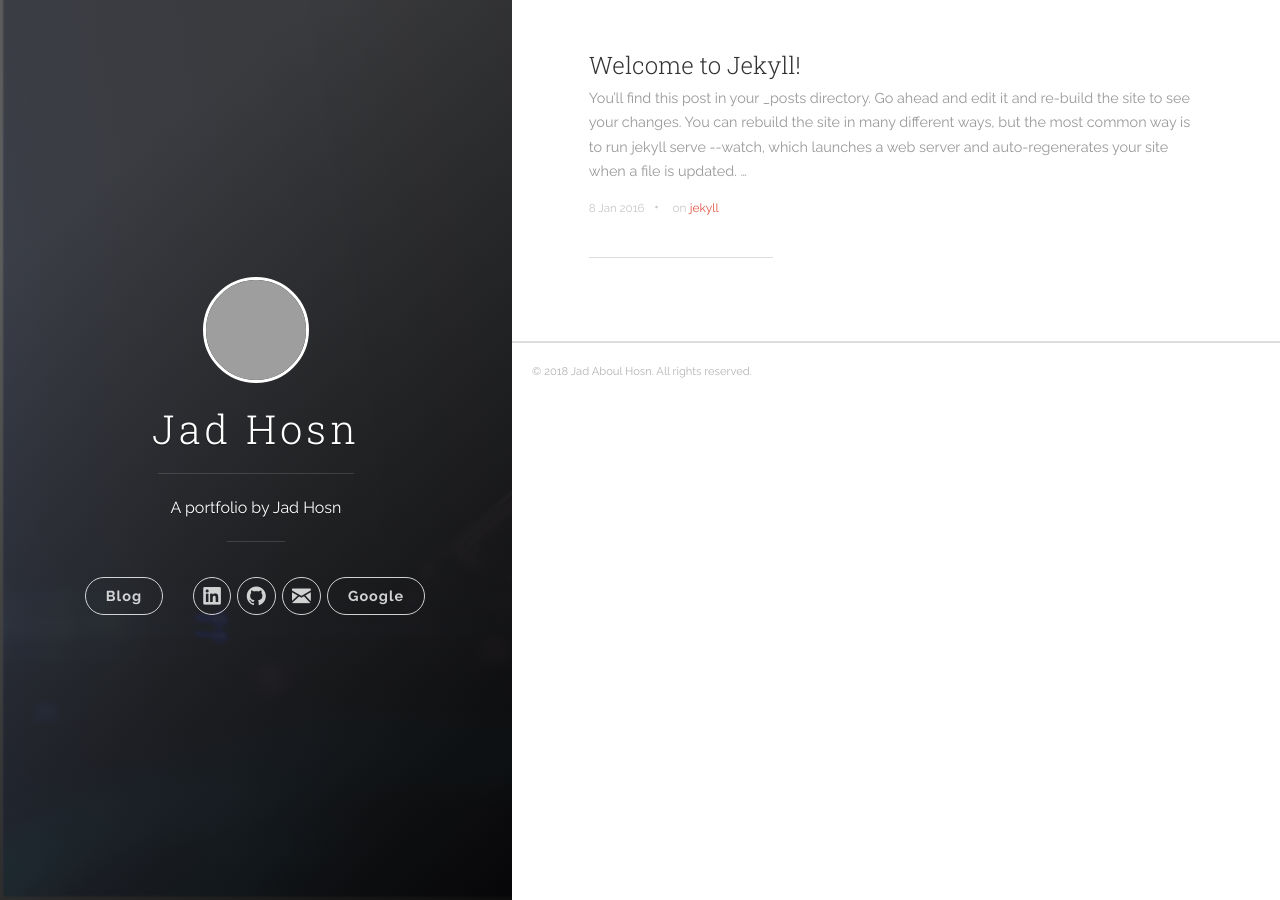
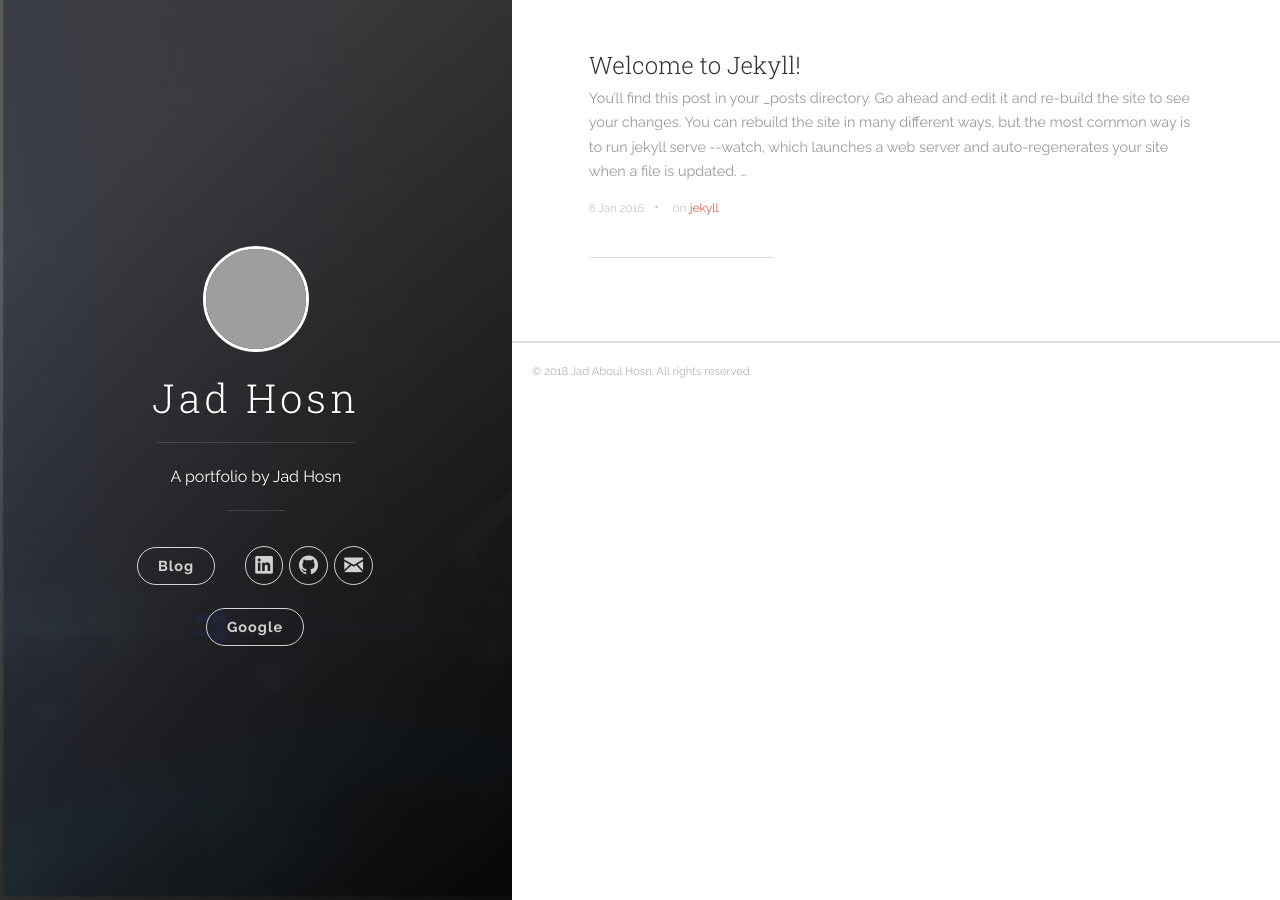
Before and after one commit to jadhosn/jadhosn.github.io, a Jekyll site: the page built from index.html, in a window 1280 px wide. Built offline with Jekyll 4.4.1, drawn with Linux system fonts in a browser that asks for light colours; the list of posts is cut into pages by our own code; grey boxes are pictures that could not be loaded.

Commit message:
skip a line

```diff
--- a/_includes/header.html
+++ b/_includes/header.html
@@ -88,13 +88,13 @@
 
             </ul>
           </nav>
-          <nav class="cover-navigation cover-navigation--primary">
-            <ul class="navigation">
-              <li class="navigation__item"><a href="https://www.google.com" title="link to {{ site.title }} blog" class="blog-button">Google</a></li>
-            </ul>
-          </nav>
 
         </div>
+      <nav class="cover-navigation cover-navigation--primary">
+        <ul class="navigation">
+          <li class="navigation__item"><a href="https://www.google.com" title="link to {{ site.title }} blog" class="blog-button">Google</a></li>
+        </ul>
+      </nav>
 
       </div>
 
```
